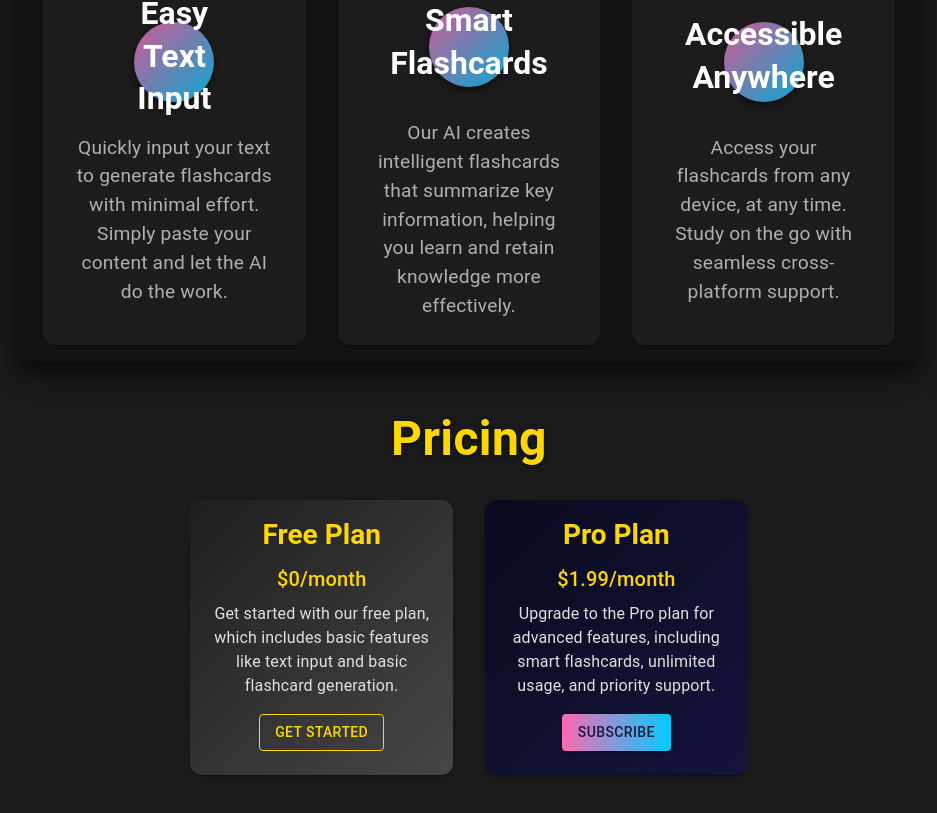
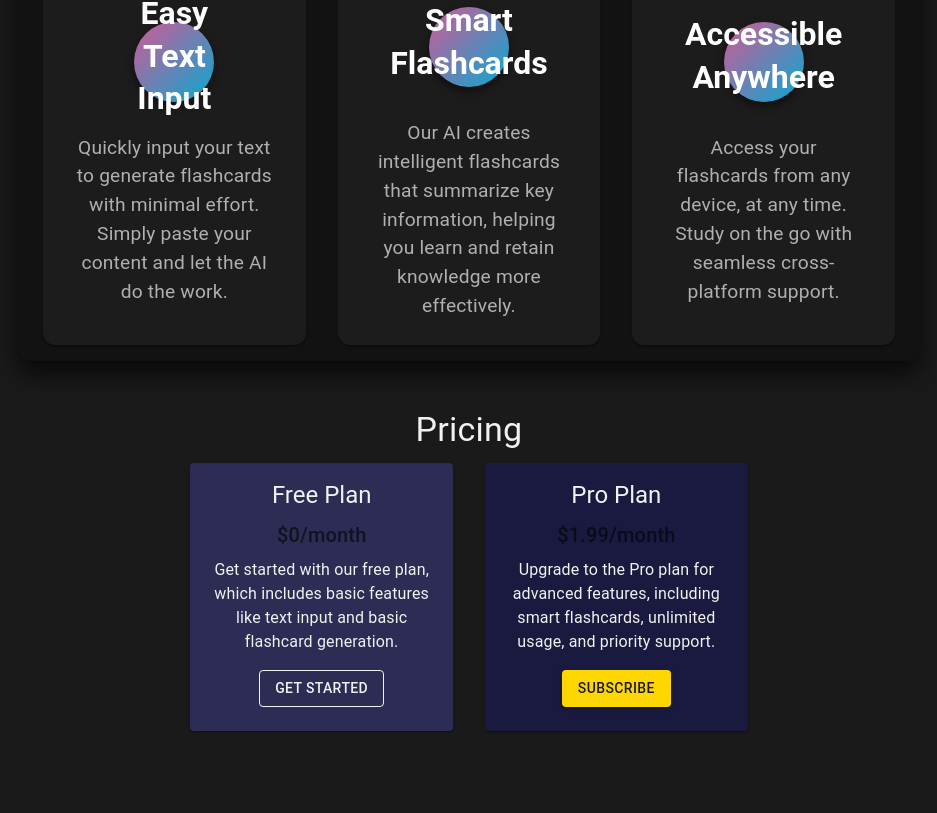
Before and after one commit to csidarous/Flash_Genie, a Next.js app: page / in a window 1280 px wide. Shown: the part 676-1489 px from the top of the page, without its empty margins (171-1108 px from the left). After the commit the page ends 1455 px from the top, so only its background shows below. Built offline with nearby package versions, Linux system fonts and the light colour scheme; no server answers.

Commit message:
update Generate

```diff
--- a/app/components/pricingsection.js
+++ b/app/components/pricingsection.js
@@ -1,5 +1,5 @@
 import { Container, Button, Box, CardContent, Card, Typography, Grid } from '@mui/material';
-import getStripe from '/utils/get-stripe'; // Ensure this file exists and exports a function to get Stripe instance
+import getStripe from '/utils/get-stripe'; // Make sure this file exists and exports a function to get Stripe instance
 
 const Pricing = () => {
     const handleCheckout = async () => {
@@ -18,23 +18,12 @@ const Pricing = () => {
         if (error) {
           console.warn(error.message);
         }
-    };
+      };
 
-    return (
+    return(
         <Container maxWidth="md">
             <Box sx={{ my: 6, textAlign: 'center' }}>
-                <Typography
-                    variant="h4"
-                    component="h2"
-                    gutterBottom
-                    sx={{
-                        fontWeight: 'bold',
-                        mb: 4,
-                        fontSize: { xs: '2rem', sm: '2.5rem', md: '3rem' },
-                        color: '#ffd700', // Gold color for the title
-                        textShadow: '0 2px 4px rgba(0, 0, 0, 0.5)'
-                    }}
-                >
+                <Typography variant="h4" component="h2" gutterBottom>
                     Pricing
                 </Typography>
                 <Grid container spacing={4} justifyContent="center">
@@ -43,53 +32,26 @@ const Pricing = () => {
                         <Card
                             sx={{
                                 height: '100%',
-                                background: 'linear-gradient(135deg, rgba(30,30,30,1) 0%, rgba(70,70,70,1) 100%)', // Dark gradient background
+                                backgroundColor: '#2c2c54', // Dark purple background
                                 color: '#f1f1f1',
-                                borderRadius: '12px',
                                 transition: 'transform 0.3s, box-shadow 0.3s',
                                 '&:hover': {
                                     transform: 'translateY(-10px)',
-                                    boxShadow: '0 12px 24px rgba(0,0,0,0.5)',
+                                    boxShadow: '0 8px 16px rgba(0,0,0,0.3)',
                                 },
                             }}
                         >
                             <CardContent>
-                                <Typography
-                                    variant="h5"
-                                    gutterBottom
-                                    sx={{
-                                        fontWeight: 'bold',
-                                        fontSize: { xs: '1.25rem', sm: '1.5rem', md: '1.75rem' },
-                                        color: '#ffd700', // Gold color for the plan title
-                                    }}
-                                >
+                                <Typography variant="h5" gutterBottom>
                                     Free Plan
                                 </Typography>
-                                <Typography
-                                    variant="h6"
-                                    color="#ffd700"
-                                    gutterBottom
-                                >
+                                <Typography variant="h6" color="textSecondary" gutterBottom>
                                     $0/month
                                 </Typography>
-                                <Typography
-                                    variant="body1"
-                                    sx={{ mb: 2, color: '#e0e0e0' }}
-                                >
+                                <Typography variant="body1" sx={{ mb: 2 }}>
                                     Get started with our free plan, which includes basic features like text input and basic flashcard generation.
                                 </Typography>
-                                <Button
-                                    variant="outlined"
-                                    sx={{
-                                        borderColor: '#ffd700',
-                                        color: '#ffd700',
-                                        '&:hover': {
-                                            borderColor: '#f1f1f1',
-                                            color: '#f1f1f1',
-                                        }
-                                    }}
-                                    href="/generate"
-                                >
+                                <Button variant="outlined" sx={{ borderColor: '#f1f1f1', color: '#f1f1f1' }} href="/generate">
                                     Get Started
                                 </Button>
                             </CardContent>
@@ -101,52 +63,26 @@ const Pricing = () => {
                         <Card
                             sx={{
                                 height: '100%',
-                                background: 'linear-gradient(135deg, rgba(10,10,30,1) 0%, rgba(20,20,60,1) 100%)', // Deep blue gradient background
-                                color: '#f1f1f1',
-                                borderRadius: '12px',
+                                backgroundColor: '#1a1a40', // Dark blue background
+                                color: '#f1f1f1', // Gold text color
                                 transition: 'transform 0.3s, box-shadow 0.3s',
                                 '&:hover': {
                                     transform: 'translateY(-10px)',
-                                    boxShadow: '0 12px 24px rgba(0,0,0,0.5)',
+                                    boxShadow: '0 8px 16px rgba(0,0,0,0.3)',
                                 },
                             }}
                         >
                             <CardContent>
-                                <Typography
-                                    variant="h5"
-                                    gutterBottom
-                                    sx={{
-                                        fontWeight: 'bold',
-                                        fontSize: { xs: '1.25rem', sm: '1.5rem', md: '1.75rem' },
-                                        color: '#ffd700', // Gold color for the plan title
-                                    }}
-                                >
+                                <Typography variant="h5" gutterBottom>
                                     Pro Plan
                                 </Typography>
-                                <Typography
-                                    variant="h6"
-                                    color="#ffd700"
-                                    gutterBottom
-                                >
+                                <Typography variant="h6" color="textSecondary" gutterBottom>
                                     $1.99/month
                                 </Typography>
-                                <Typography
-                                    variant="body1"
-                                    sx={{ mb: 2, color: '#e0e0e0' }}
-                                >
+                                <Typography variant="body1" sx={{ mb: 2 }}>
                                     Upgrade to the Pro plan for advanced features, including smart flashcards, unlimited usage, and priority support.
                                 </Typography>
-                                <Button
-                                    variant="contained"
-                                    sx={{
-                                        background: 'linear-gradient(90deg, rgba(255,105,180,1) 0%, rgba(0,204,255,1) 100%)', // Gradient background
-                                        color: '#1a1a40',
-                                        '&:hover': {
-                                            background: 'linear-gradient(90deg, rgba(255,105,180,0.8) 0%, rgba(0,204,255,0.8) 100%)',
-                                        }
-                                    }}
-                                    onClick={handleCheckout}
-                                >
+                                <Button variant="contained" sx={{ backgroundColor: '#ffd700', color: '#1a1a40' }} onClick={handleCheckout}>
                                     Subscribe
                                 </Button>
                             </CardContent>
@@ -157,5 +93,4 @@ const Pricing = () => {
         </Container>
     );
 }
-
 export default Pricing;
--- a/app/generate/page.js
+++ b/app/generate/page.js
@@ -6,7 +6,7 @@ import { useUser, SignedIn, SignedOut, UserButton } from '@clerk/nextjs';
 import FlipIcon from '@mui/icons-material/Flip';
 import getStripe from '/utils/get-stripe';
 
-export default function generate() {
+export default function Generate() {
   const [text, setText] = useState('');
   const { isLoaded, isSignedIn, user } = useUser();
   const [flashcards, setFlashcards] = useState([]);
```
